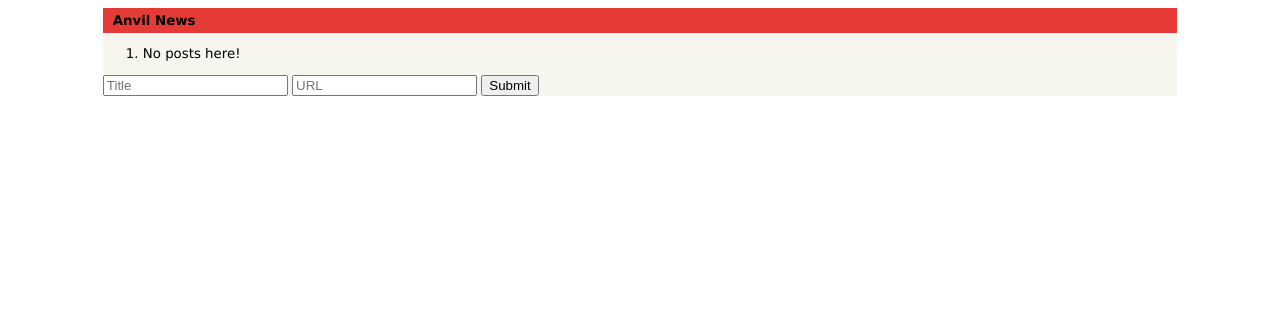
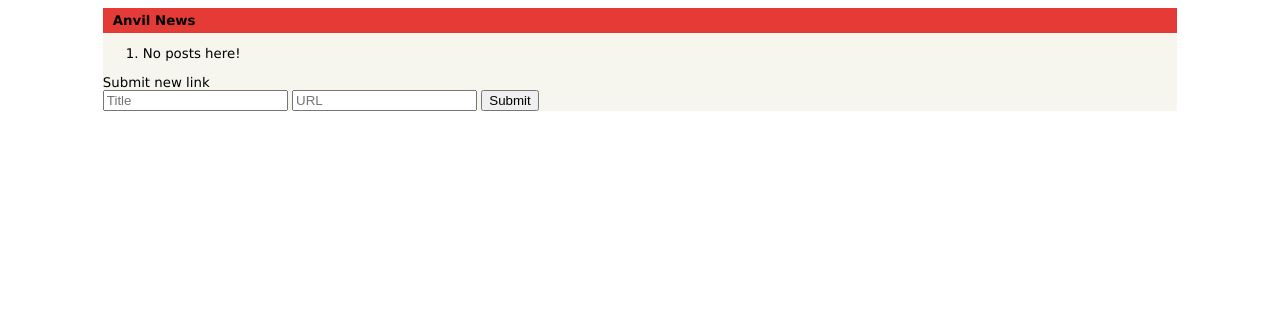
Before and after one commit to KevinGreene/anvil-news, a Flask app: page / in a window 1280 px wide. Shown: the top 333 px of the page. Run offline with Flask 2, Linux system fonts and the light colour scheme; data that the repository does not hold is empty.

Commit message:
Add submit structure to HTML

```diff
--- a/templates/index.html
+++ b/templates/index.html
@@ -1,5 +1,6 @@
 <!DOCTYPE html>
 <html>
+
 <head>
     <title>Anvil News</title>
 
@@ -44,7 +45,8 @@
         a:visited {
             color: #828282;
         }
-      .dn, .points {
+        .dn,
+        .points {
             font-size: 8pt;
             color: #828282;
         }
@@ -53,6 +55,7 @@
         }
     </style>
 </head>
+
 <body>
     <div id="container">
         <header>
@@ -70,11 +73,15 @@
             <li>No posts here!</li>
             {% endfor %}
         </ol>
+        <div class="submit">
+          <div>Submit new link</div>
           <form action="{{ url_for('new_post') }}" method="post">
               <input type="text" name="title" placeholder="Title">
               <input type="text" name="url" placeholder="URL">
               <input type="submit" value="Submit">
           </form>
         </div>
+    </div>
 </body>
+
 </html>
```
Lines whose indentation alone changed are shown as unchanged.
